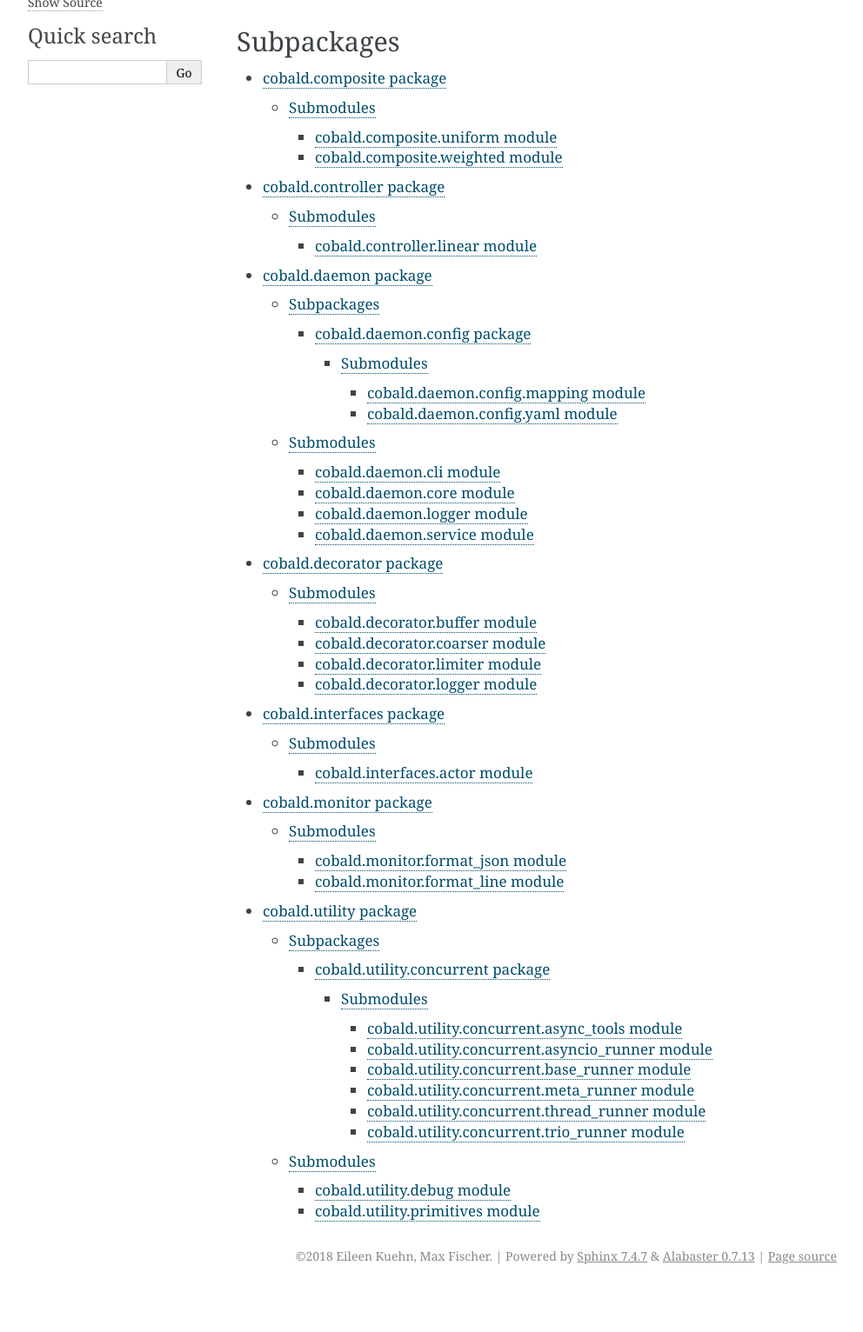
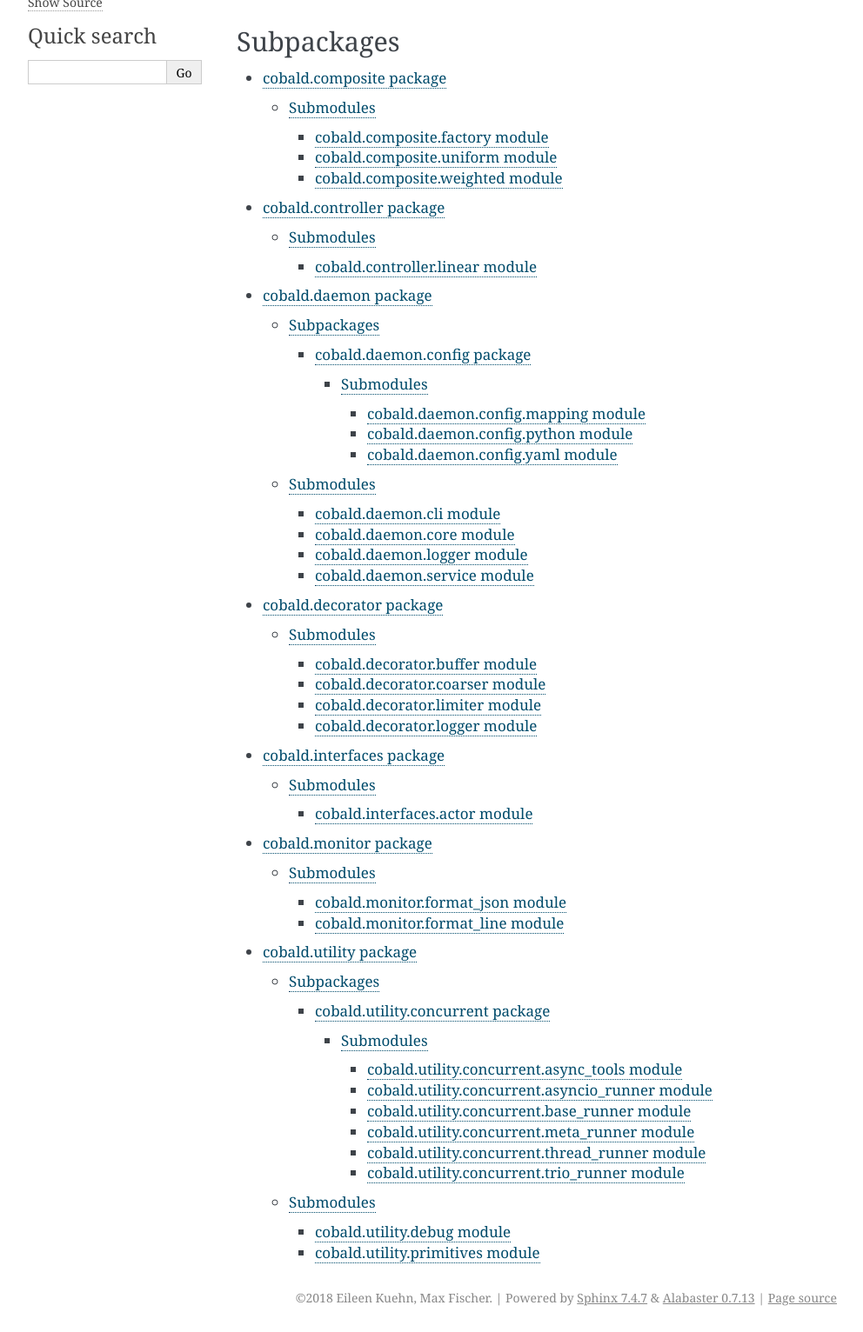
Before and after one commit to MatterMiners/cobald, a Sphinx documentation site: the page built from docs/source/api/cobald.rst, in a window 1280 px wide, cut to the strip 200-1732 px from the top of the page. Shown: the whole strip at 87% size, without its empty margins (148-1140 px from the left). Built offline with Sphinx 7.4.7, drawn with Linux system fonts in a browser that asks for light colours; formulas are drawn with MathJax 3; before the commit the page ends 1684 px from its top, so only the background shows below that.

Commit message:
docs update

```diff
--- /dev/null
+++ b/docs/source/api/cobald.composite.factory.rst
@@ -0,0 +1,7 @@
+cobald\.composite\.factory module
+=================================
+
+.. automodule:: cobald.composite.factory
+    :members:
+    :undoc-members:
+    :show-inheritance:
--- a/docs/source/api/cobald.composite.rst
+++ b/docs/source/api/cobald.composite.rst
@@ -11,5 +11,6 @@ Submodules
 
 .. toctree::
 
+   cobald.composite.factory
    cobald.composite.uniform
    cobald.composite.weighted
--- /dev/null
+++ b/docs/source/api/cobald.daemon.config.python.rst
@@ -0,0 +1,7 @@
+cobald\.daemon\.config\.python module
+=====================================
+
+.. automodule:: cobald.daemon.config.python
+    :members:
+    :undoc-members:
+    :show-inheritance:
--- a/docs/source/api/cobald.daemon.config.rst
+++ b/docs/source/api/cobald.daemon.config.rst
@@ -12,4 +12,5 @@ Submodules
 .. toctree::
 
    cobald.daemon.config.mapping
+   cobald.daemon.config.python
    cobald.daemon.config.yaml
```
